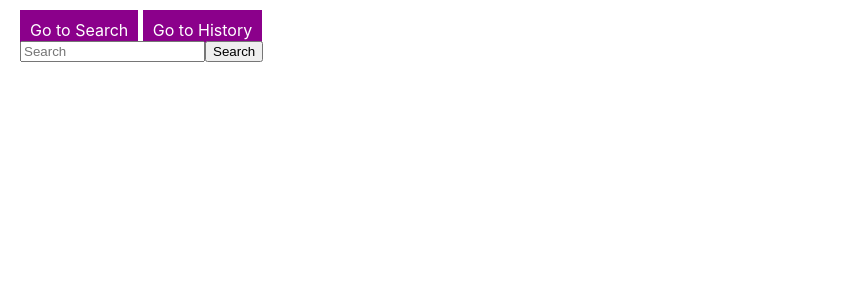
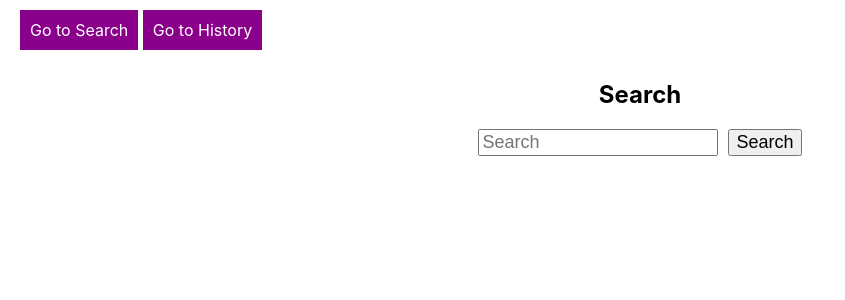
Before and after one commit to tatia-burdett/hacker-news-search, a React (Create React App) app: page /search in a window 1280 px wide. Shown: the top 300 px of the page, without its empty margins (0-845 px from the left). Built offline with nearby package versions, Linux system fonts and the light colour scheme.

Commit message:
search page minor styling -- paddingand positioning

```diff
--- a/src/components/Search/Search.css
+++ b/src/components/Search/Search.css
@@ -0,0 +1,28 @@
+.search-container {
+  padding-top: 20px;
+}
+
+.search-form-container {
+  display: flex;
+  flex-direction: column;
+  align-items: center;
+  justify-content: center;
+}
+
+form h1 {
+  text-align: center;
+}
+
+input {
+  font-size: 18px;
+}
+
+button {
+  margin-left: 10px;
+  font-size: 18px;
+}
+
+.search-results {
+  width: 80%;
+  margin: 0 auto;
+}
--- a/src/components/Search/Search.js
+++ b/src/components/Search/Search.js
@@ -6,19 +6,19 @@ class Search extends React.Component {
     let results = this.props.results || []
     let renderResults = results.map(res => {
       return (
-        <ul key={res.objectID}>
-          <li>{res.title}</li>
-          <li>{res.author}</li>
-          <li>{res.url || 'n/a'}</li>
-        </ul>
+        <div key={res.objectID} className='search-results'>
+          <h2>{res.title}</h2>
+          <p>{res.author}</p>
+          <p>{res.url || 'n/a'}</p>
+        </div>
       )
     })
 
     return (
-      <div>
-
+      <div className='search-container'>
         <section className='search-form-container'>
           <form onSubmit={e => this.props.handleSearch(e)}>
+            <h1>Search</h1>
             <input
             type='text'
             placeholder='Search'
@@ -32,7 +32,6 @@ class Search extends React.Component {
         <section className='search-results'>
           {renderResults}
         </section>
-
       </div>
     )
   }
```
